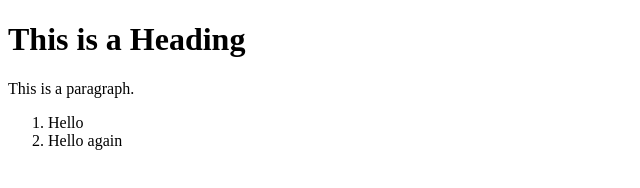
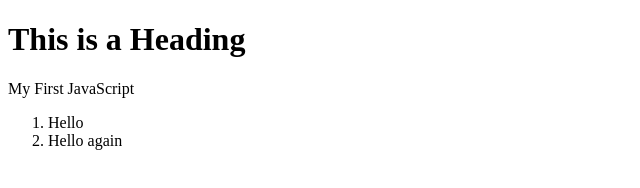
Before and after one commit to darren-moy/csWebDev, a plain HTML site: page index.html in a window 1280 px wide. Shown: the full height of the page, 0-640 px from the left. Drawn offline with Linux system fonts and the light colour scheme.

Commit message:
1stlineofjs

```diff
--- a/index.html
+++ b/index.html
@@ -6,7 +6,11 @@
 <body>
 
 <h1>This is a Heading</h1>
-<p>This is a paragraph.</p>
+<p id="demo">This is a paragraph.</p>
+
+<script>
+    document.getElementById("demo").innerHTML = "My First JavaScript";
+</script>
 
 <ol>
     <li> Hello </li>
```
